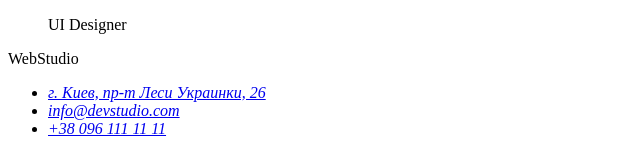
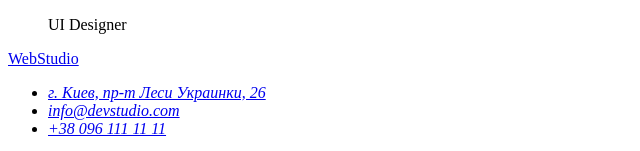
Before and after one commit to KaterunaBatyuk/goit-markup-hw-01, a plain HTML site: page index.html in a window 1280 px wide. Shown: the part 3009-3160 px from the top of the page, 0-640 px from the left. Drawn offline with Linux system fonts and the light colour scheme.

Commit message:
update html

```diff
--- a/index.html
+++ b/index.html
@@ -91,8 +91,7 @@
   </main>
   <!--Футер-->
   <footer>
-    <a href="./index.html"></a>
-      <p>WebStudio</p>
+    <a href="./index.html">WebStudio</a>
      <address>
       <ul>
         <li><a href="https://goo.gl/maps/sFrkbbnZgDk9SQtv6">г. Киев, пр-т Леси Украинки, 26</a></li>
```
